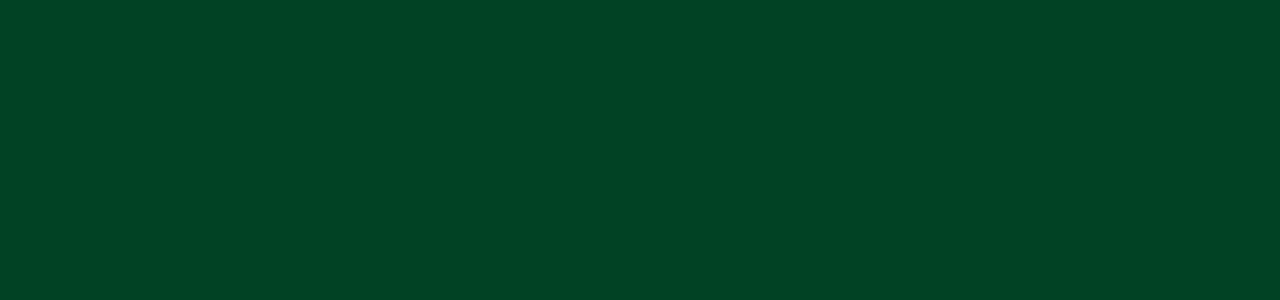
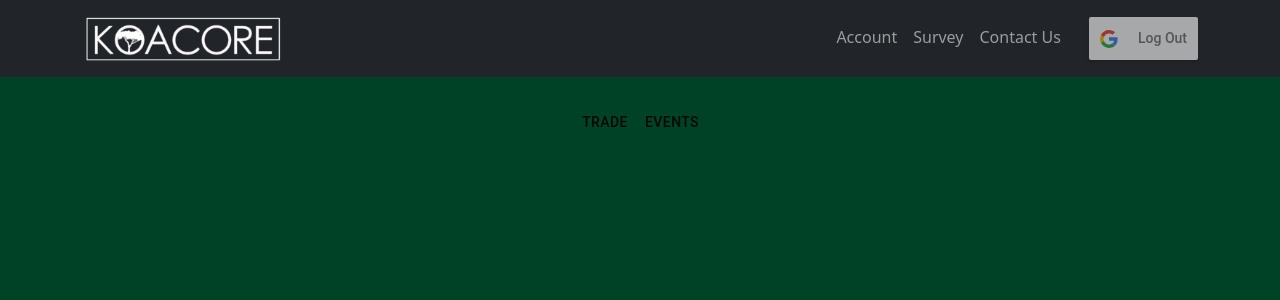
Before and after one commit to condrenjustin/cs4278-group3, a React (Create React App) app: page /client-landing in a window 1280 px wide. Before the commit this address had no page. Shown: the top 300 px of the page. Built offline with nearby package versions, Linux system fonts and the light colour scheme.

Commit message:
Add links and such

```diff
--- a/package.json
+++ b/package.json
@@ -3,6 +3,7 @@
   "version": "0.1.0",
   "private": true,
   "dependencies": {
+    "@material-ui/core": "^4.12.3",
     "@testing-library/jest-dom": "^5.16.2",
     "@testing-library/react": "^12.1.3",
     "@testing-library/user-event": "^13.5.0",
--- a/src/App.js
+++ b/src/App.js
@@ -5,6 +5,8 @@ import {BrowserRouter} from "react-router-dom";
 import ClientDatabase from './pages/ClientDatabase';
 import ClientSurvey from './pages/ClientSurvey';
 import DataDashboard from './pages/DataDashboard';
+import ClientLanding from './pages/ClientLanding';
+import TradeLanding from './pages/TradeLanding';
 
 function App() {
   return (
@@ -15,6 +17,8 @@ function App() {
         <Route path='/client-survey' element={<ClientSurvey/>} />
         <Route path='/client-database' element={<ClientDatabase/>} />
         <Route path='/data-dashboard' element={<DataDashboard/>} />
+        <Route path='/client-landing' element={<ClientLanding/>} />
+        <Route path='/trade' element={<TradeLanding/>} />
       </Routes>
     </BrowserRouter>
     </div>
--- a/src/pages/ClientDatabase.js
+++ b/src/pages/ClientDatabase.js
@@ -1,7 +1,5 @@
 import React from 'react';
 import NavBar from '../components/NavBar';
-import ReactDOM from "react-dom";
-import Center from 'react-center'
 
 class DB extends React.Component {
   render() {
--- /dev/null
+++ b/src/pages/ClientLanding.js
@@ -0,0 +1,30 @@
+import React from 'react';
+import NavBar from '../components/NavBar';
+import { Link } from 'react-router-dom'
+import Button from '@material-ui/core/Button';
+
+class ClientLanding extends React.Component {
+
+    render(){
+        return(
+            <div>
+                <NavBar />
+                <br></br>
+                <div style={{
+                    display: 'flex',
+                    alignItems: 'center',
+                    justifyContent: 'center',
+                }}>
+                    <Button component={Link} to="/trade">
+                    Trade
+                    </Button>
+                    <Button component={Link} to="/client-survey">
+                    Events
+                    </Button>
+                </div>
+            </div>
+        );
+    }
+}
+
+export default ClientLanding;
--- a/src/pages/SignOn.js
+++ b/src/pages/SignOn.js
@@ -68,7 +68,7 @@ class SignOn extends React.Component {
       if(this.state.email.includes("@koacore")){
        nav = (<Navigate to="/client-database" replace={true} />);
       } else {
-       nav =  (<Navigate to="/client-survey" replace={true} />);
+       nav =  (<Navigate to="/client-landing" replace={true} />);
       }
     }
 
--- /dev/null
+++ b/src/pages/TradeLanding.js
@@ -0,0 +1,23 @@
+import React from 'react';
+import NavBar from '../components/NavBar';
+
+class TradeLanding extends React.Component {
+
+    render(){
+        return(
+            <div>
+                <NavBar />
+                <br></br>
+                <h1 style={{color:"#ffffff"}}>Trade Landing</h1>
+                <div style={{
+                    display: 'flex',
+                    alignItems: 'center',
+                    justifyContent: 'center',
+                }}>
+                </div>
+            </div>
+        );
+    }
+}
+
+export default TradeLanding;
```
Also changed, not shown: 1 other file (tests, documents, lock files or other folders).
